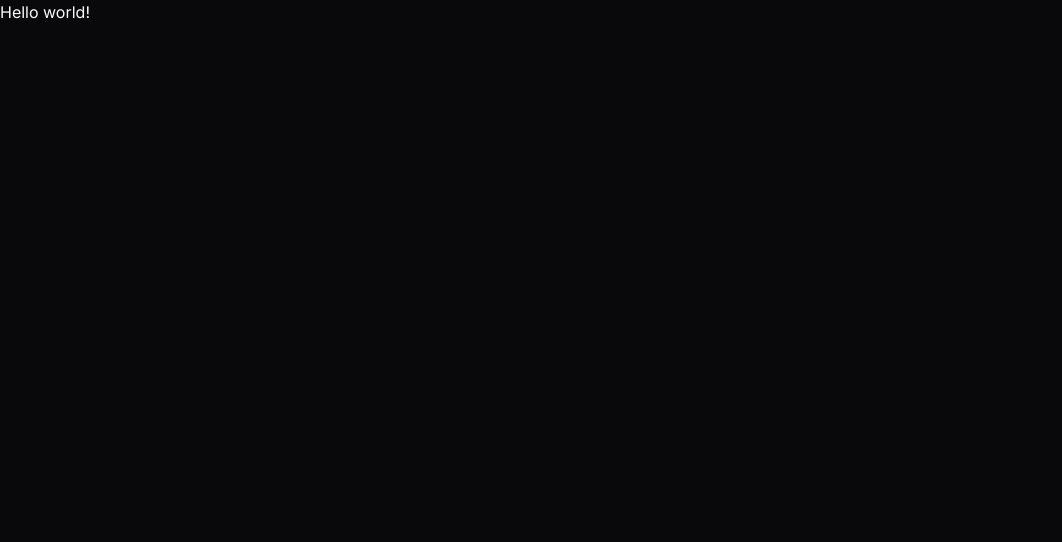
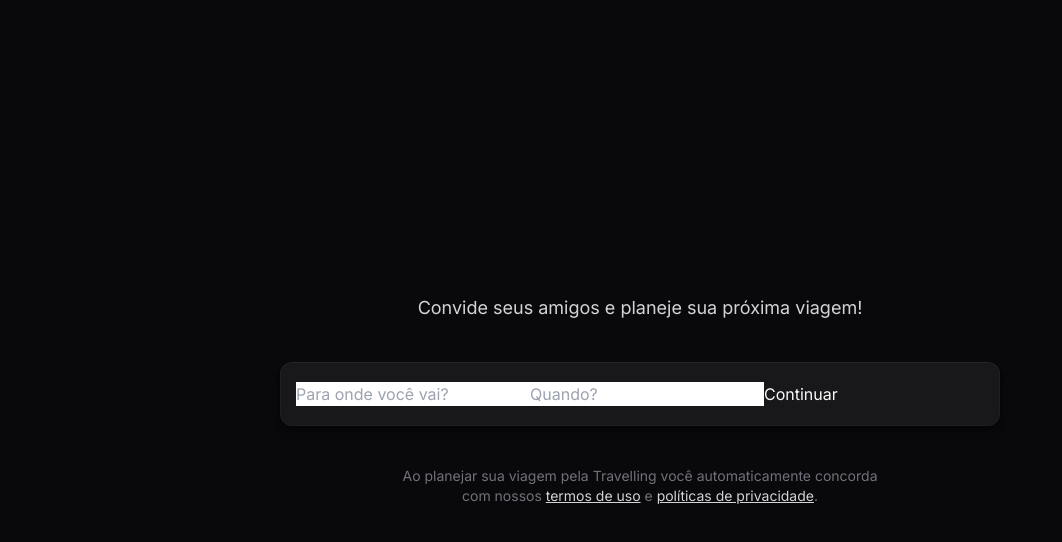
Before and after one commit to Brenobn/TravelingPlanner-front, a React (Vite) app: page / in a window 1280 px wide. Shown: the top 542 px of the page, without its empty margins (0-1062 px from the left). Built offline with nearby package versions, Linux system fonts and the light colour scheme.

Commit message:
Starting the HTML structure and styling with tailwindcss

```diff
--- a/src/app.tsx
+++ b/src/app.tsx
@@ -1,5 +1,19 @@
 export function App() {
   return (
-    <h1>Hello world!</h1>
+    <div className="h-screen flex items-center justify-center">
+      <div className="max-w-3xl w-full px-6 text-center space-y-10">
+        <p className="text-zinc-300 text-lg">Convide seus amigos e planeje sua próxima viagem!</p>
+
+        <div className="h-16 bg-zinc-900 px-4 rounded-xl flex items-center shadow-shape">
+          <input type="text" placeholder="Para onde você vai?" />
+          <input type="text" placeholder="Quando?" />
+
+          <button>Continuar</button>
+        </div>
+        <p className="text-sm text-zinc-500">
+          Ao planejar sua viagem pela Travelling você automaticamente concorda <br /> com nossos <a className="text-zinc-300 underline" href="#">termos de uso</a> e <a className="text-zinc-300 underline" href="#">políticas de privacidade</a>.
+        </p>
+      </div>
+    </div>
   )
 }
```
